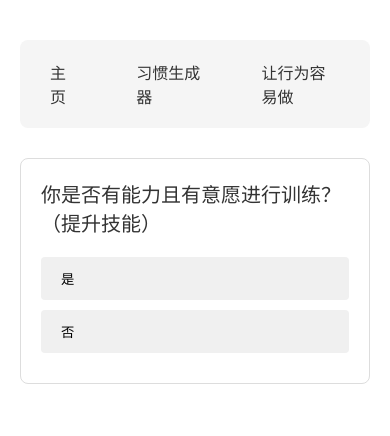
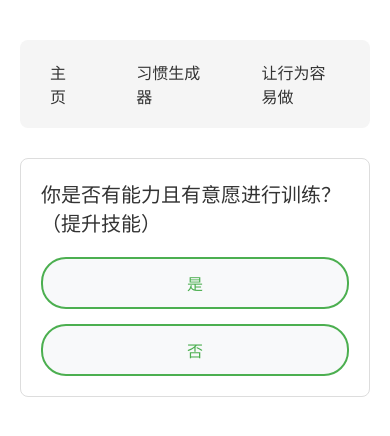
Before and after one commit to qdlaolv2000/habit-generator, a plain HTML site: page behavior-flow.html in a window 390 px wide. Drawn offline with Linux system fonts and the light colour scheme.

Commit message:
Update behavior-flow.html
优化排版

```diff
--- a/behavior-flow.html
+++ b/behavior-flow.html
@@ -40,19 +40,30 @@
             margin-bottom: 20px;
             color: #333;
         }
+        .option-container {
+            display: grid;
+            gap: 15px;
+            grid-template-columns: repeat(auto-fit, minmax(120px, 1fr));
+        }
         .option-btn {
-            display: block;
-            width: 100%;
-            margin: 10px 0;
-            padding: 12px 20px;
-            background: #f0f0f0;
-            border: none;
-            border-radius: 4px;
+            padding: 15px 25px;
+            font-size: 18px;
+            background: #f8f9fa;
+            border: 2px solid #4CAF50;
+            border-radius: 25px;
+            color: #4CAF50;
             cursor: pointer;
-            text-align: left;
+            transition: all 0.3s;
+            text-align: center;
         }
         .option-btn:hover {
-            background: #e0e0e0;
+            background: #4CAF50;
+            color: white;
+            transform: translateY(-2px);
+            box-shadow: 0 3px 6px rgba(0,0,0,0.1);
+        }
+        .option-btn:active {
+            transform: translateY(0);
         }
         .result {
             font-size: 18px;
@@ -61,6 +72,15 @@
             background: #f8fff9;
             border-radius: 8px;
             margin-top: 20px;
+        }
+        @media (max-width: 600px) {
+            .option-container {
+                grid-template-columns: 1fr;
+            }
+            .option-btn {
+                padding: 12px 20px;
+                font-size: 16px;
+            }
         }
     </style>
 </head>
@@ -163,6 +183,7 @@
             let html = `<div class="question">${currentStep.question}</div>`;
 
             if (currentStep.options) {
+                html += `<div class="option-container">`;
                 currentStep.options.forEach(option => {
                     html += `
                         <button class="option-btn"
@@ -171,8 +192,11 @@
                         </button>
                     `;
                 });
+                html += `</div>`;
             } else {
-                html += `<div class="result">${currentStep.result}</div>`;
+                // 确保 result 不为 undefined
+                const resultText = currentStep.result || "未找到结果，请重新选择。";
+                html += `<div class="result">${resultText}</div>`;
                 html += `<button class="option-btn" onclick="initBehaviorFlow('start')">重新开始</button>`;
             }
 
```
